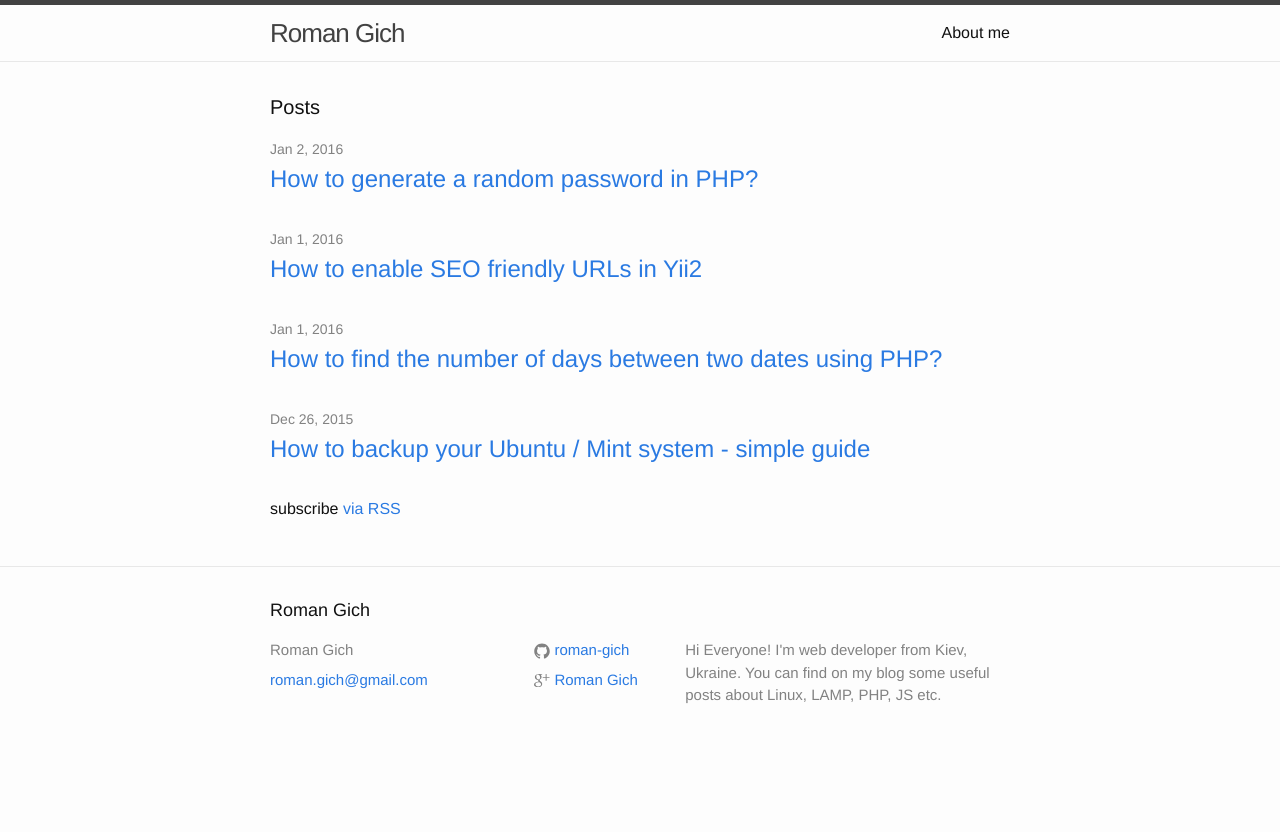
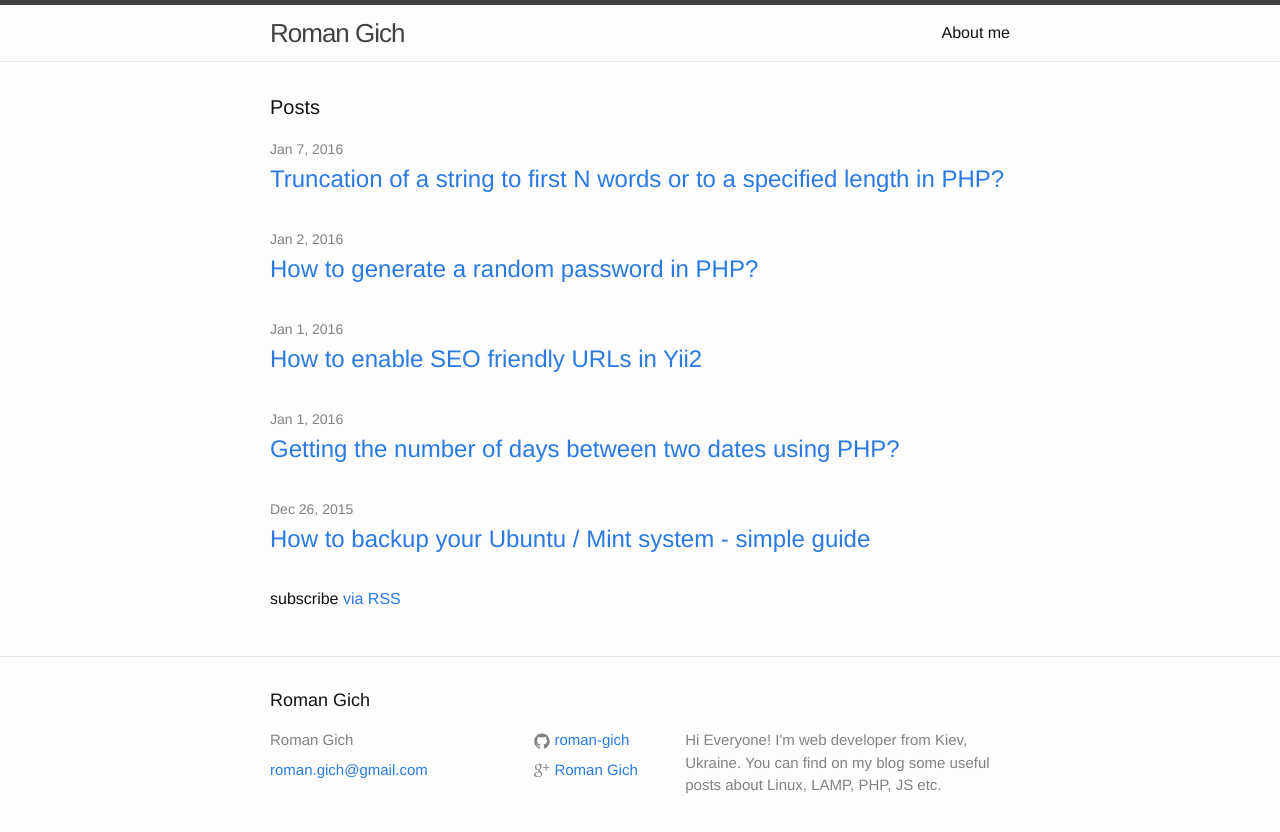
Before and after one commit to roman-gich/roman-gich.github.io, a Jekyll site: the page built from index.html, in a window 1280 px wide. Shown: the top 832 px of the page. Built offline with Jekyll 4.4.1, drawn with Linux system fonts in a browser that asks for light colours; comment, search, counter and statistics services are not loaded; part of the change alters nothing that is shown.

```diff
--- a/_posts/2016-01-01-number-of-days-between-two-dates.markdown
+++ b/_posts/2016-01-01-number-of-days-between-two-dates.markdown
@@ -1,6 +1,6 @@
 ---
 layout: post
-title:  "How to find the number of days between two dates using PHP?"
+title:  "Getting the number of days between two dates using PHP?"
 date:   2016-01-01 23:15:00 +0200
 ---
 
--- /dev/null
+++ b/_posts/2016-01-07-how-to-truncate-a-string-in-php.markdown
@@ -0,0 +1,49 @@
+---
+layout: post
+title:  "Truncation of a string to first N words or to a specified length in PHP?"
+excerpt: "A simple function that truncates a string to first N words or to a specified length and adds an ellipsis using PHP"
+date:   2016-01-07 18:00:00 +0200
+---
+Below is a simple example how to truncate a string to first N words or to a specified length using PHP.
+The function allows to specify the maximum length of the text and also the maximum number of words.
+
+Don't forget that strlen() returns the number of bytes rather than the number of characters in a string.
+So be careful if you use an encoding other than UTF-8 or a different alphabet.
+
+{% highlight php %}<?php
+
+/**
+ * The function truncates a string and adds an ellipsis
+ * @param   string      $str
+ * @param   integer     $maxlength
+ * @param   integer     $maxwords
+ * @return  string
+ */
+function truncateText($str, $maxlength = 150, $maxwords = 25)  {
+    $ellipsis = false;
+    if (str_word_count($str, 0) > $maxwords) {
+        $words = str_word_count($str, 2);
+        $pos = array_keys($words);
+        $str = substr($str, 0, $pos[$maxwords]);
+        $ellipsis = true;
+    }
+    if (strlen($str) > $maxlength) {
+        $str = substr($str, 0, $maxlength);
+        $str = substr($str, 0, strrpos($str, ' '));
+        $ellipsis = true;
+    }
+    if ($ellipsis) {
+        $str = trim($str, ';,. ') . '...';
+    }
+    return $str;
+}
+
+$str = 'Lorem ipsum dolor sit amet, consectetuer adipiscing elit.';
+echo truncateText($str, 30, 5);
+?>{% endhighlight %}
+
+
+The above example will output:
+<pre>
+Lorem ipsum dolor sit amet...
+</pre>
```
Also changed, not shown: favicon.ico (added).
